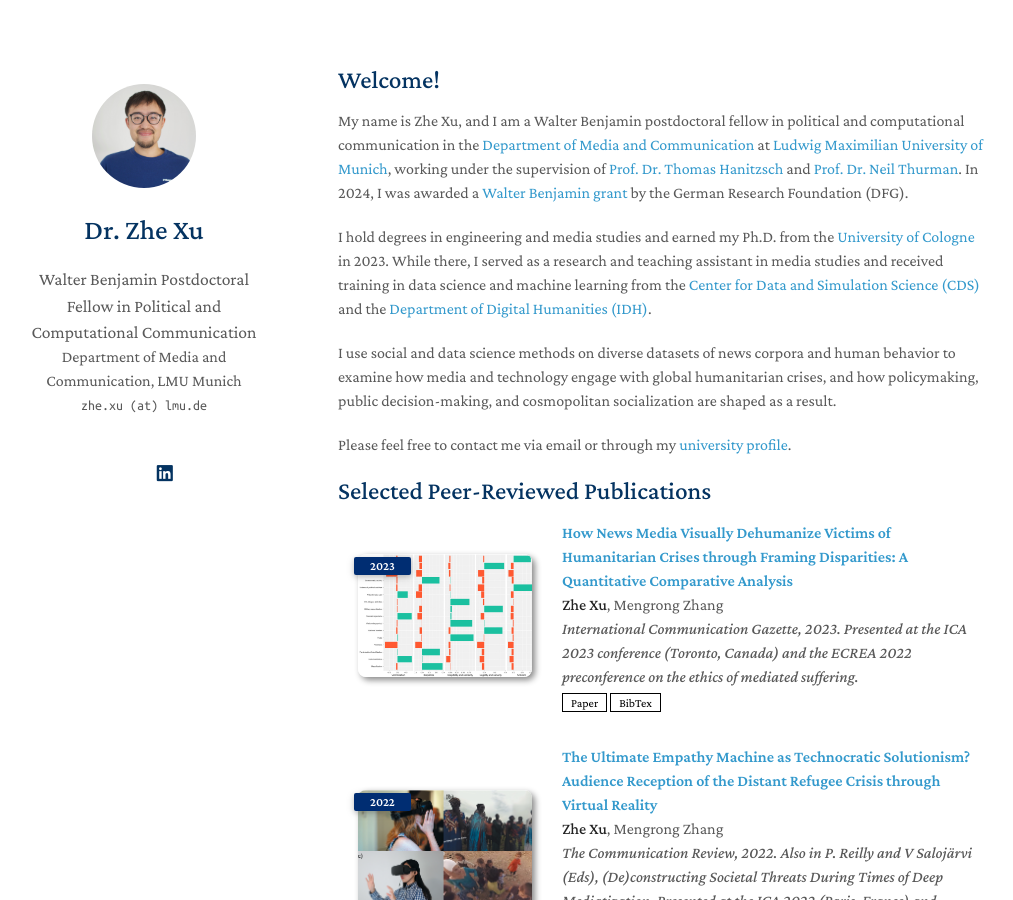
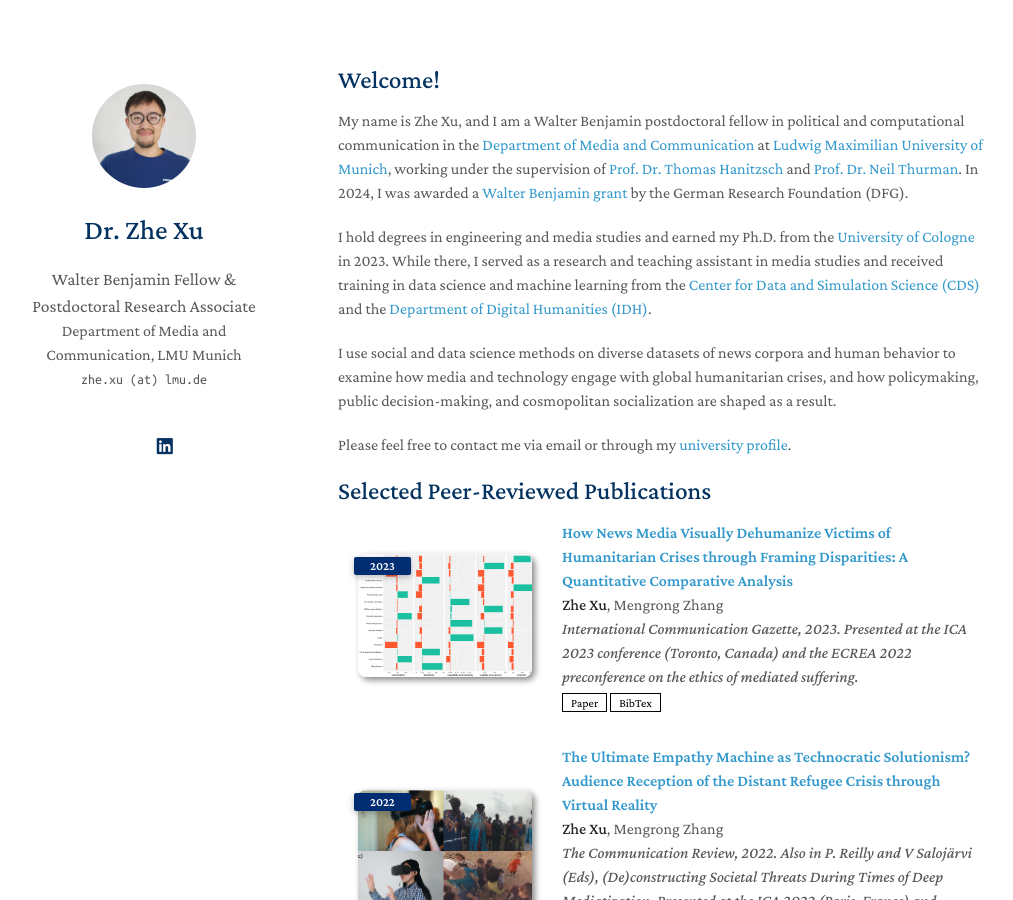
Before and after one commit to zhexuphd/home, a Jekyll site: the page built from index.md, in a window 1280 px wide and 900 px high. Shown: the whole window, without its empty margins (132-1145 px from the left). Built offline with Jekyll 4.4.1, drawn with Linux system fonts in a browser that asks for light colours; a style sheet for code colours, icons or effects is not loaded; our own code applies the rules of GitHub Pages for plain Markdown files.

Commit message:
Update _config.yml

```diff
--- a/_config.yml
+++ b/_config.yml
@@ -1,6 +1,6 @@
 # Basic Information
 title: Dr. Zhe Xu
-position: Walter Benjamin Postdoctoral Fellow in Political and Computational Communication
+position: Walter Benjamin Fellow & Postdoctoral Research Associate
 affiliation: Department of Media and Communication, LMU Munich
 email: zhe.xu (at) lmu.de
 
```
